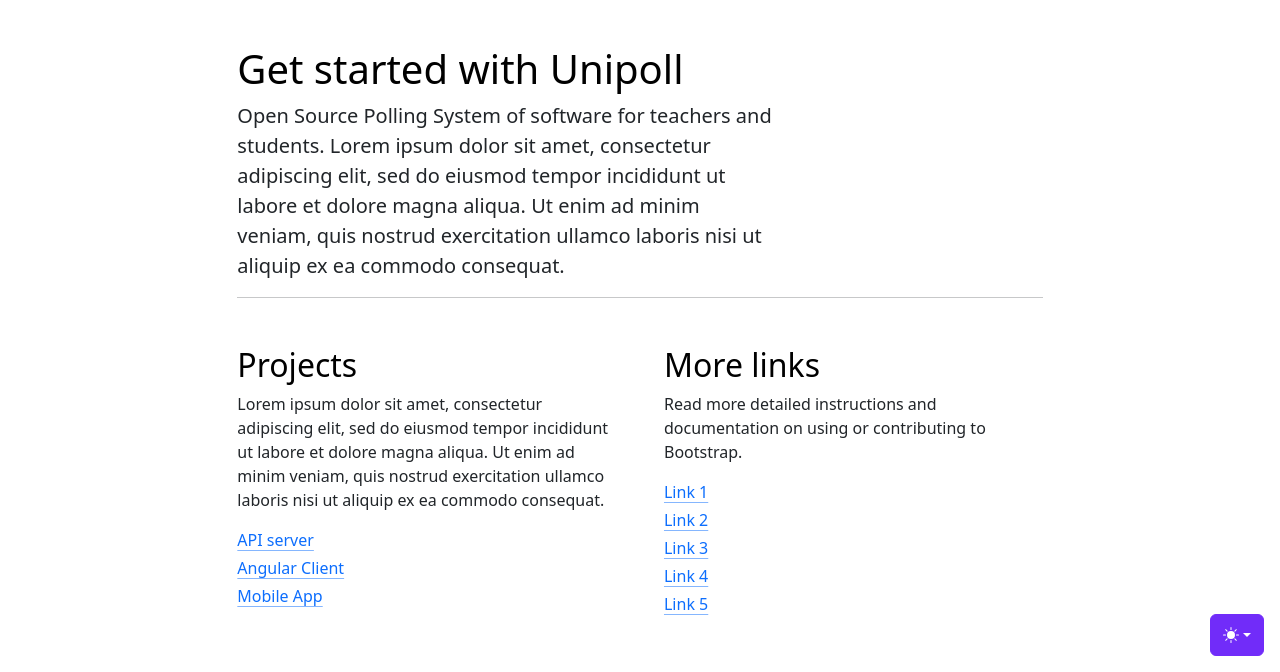
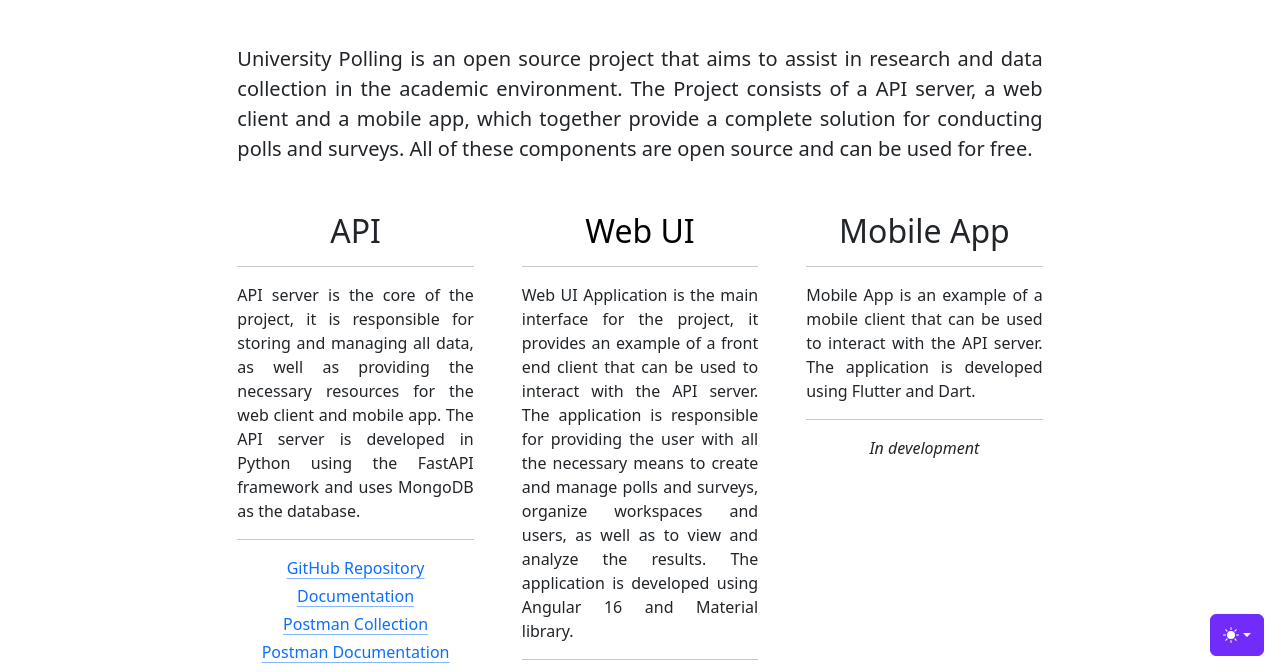
Before and after one commit to unipoll/unipoll.cc, a plain HTML site: page index.html in a window 1280 px wide. Shown: the part 128-800 px from the top of the page. Drawn offline with Linux system fonts and the light colour scheme.

Commit message:
Added links, updated description and layout

```diff
--- a/index.html
+++ b/index.html
@@ -83,7 +83,7 @@
   </div>
 
   <div class="col-lg-8 mx-auto p-4 py-md-5">
-    <header class="d-flex justify-content-between align-items-center pb-3 mb-5 border-bottom">
+    <header class="d-flex justify-content-between align-items-center pb-3 mb-5">
       <a href="/" class="d-flex align-items-center text-body-emphasis text-decoration-none">
         <img id="logo" class="bi me-2" height="40" src="assets/brand/icon-outline.svg" />
         <span class="fs-1">University Polling</span>
@@ -94,70 +94,102 @@
     </header>
 
     <main>
-      <h1 class="text-body-emphasis">Get started with Unipoll</h1>
-      <p class="fs-5 col-md-8">Open Source Polling System of software for teachers and students. Lorem ipsum dolor sit amet, consectetur adipiscing elit, sed do eiusmod tempor incididunt ut labore et dolore magna aliqua. Ut enim ad minim veniam, quis nostrud exercitation ullamco laboris nisi ut aliquip ex ea commodo consequat.
+      <p class="fs-5 col-md-12 mb-5" style="text-align: justify;">
+        University Polling is an open source project that aims to assist in research and data collection in the academic environment.
+        The Project consists of a API server, a web client and a mobile app, which together provide a complete solution for conducting polls and surveys.
+        All of these components are open source and can be used for free.
       </p>
 
-
-      <hr class="col-lg-12 col-md-2 mb-5">
-
       <div class="row g-5">
-        <div class="col-md-6">
-          <h2 class="text-body-emphasis">Projects</h2>
-          <p>Lorem ipsum dolor sit amet, consectetur adipiscing elit, sed do eiusmod tempor incididunt ut labore et dolore magna aliqua. Ut enim ad minim veniam, quis nostrud exercitation ullamco laboris nisi ut aliquip ex ea commodo consequat. </p>
-          <ul class="list-unstyled ps-0">
+        <!-- API Section -->
+        <div class="col-md-4">
+          <h2 class="text-center">API</h2>
+          <hr />
+          <p style="text-align: justify;">
+            API server is the core of the project, it is responsible for storing and managing all data, as well as providing the necessary resources for the web client and mobile app.
+            The API server is developed in Python using the FastAPI framework and uses MongoDB as the database.
+          </p>
+          <hr />
+          <ul class="text-center list-unstyled ps-0">
             <li>
               <a class="icon-link mb-1" href="https://github.com/unipoll/API" rel="noopener"
                 target="_blank">
-                API server
+                GitHub Repository
               </a>
             </li>
             <li>
-              <a class="icon-link mb-1" href="https://github.com/unipoll/Angular" rel="noopener"
+              <a class="icon-link mb-1" href="https://docs.unipoll.cc/api-docs" rel="noopener"
                 target="_blank">
-                Angular Client
+                Documentation
               </a>
             </li>
             <li>
-              <a class="icon-link mb-1" href="#" rel="noopener"
+              <a class="icon-link mb-1" href="https://unipoll.postman.co/workspace/API~149a004e-9e96-46b3-8458-a4c6c3f6fd78" rel="noopener"
                 target="_blank">
-                Mobile App
+                Postman Collection
+              </a>
+            </li>
+            <li>
+              <a class="icon-link mb-1" href="https://documenter.getpostman.com/view/19614303/2s9YR6ZDRA" rel="noopener"
+                target="_blank">
+                Postman Documentation
+              </a>
+            </li>
+            <li>
+              <a class="icon-link mb-1" href="https://api.unipoll.cc/docs" rel="noopener"
+                target="_blank">
+                Swagger API Reference
               </a>
             </li>
           </ul>
         </div>
-
-        <div class="col-md-6">
-          <h2 class="text-body-emphasis">More links</h2>
-          <p>Read more detailed instructions and documentation on using or contributing to Bootstrap.</p>
-          <ul class="list-unstyled ps-0">
+        <!-- Web App Section -->
+        <div class="col-md-4">
+          <h2 class="text-center text-body-emphasis">Web UI</h2>
+          <hr />
+          <p style="text-align: justify;">
+            Web UI Application is the main interface for the project, it provides an example of a front end client that can be used to interact with the API server.
+            The application is responsible for providing the user with all the necessary means to create and manage polls and surveys, organize workspaces and users, as well as to view and analyze the results.
+            The application is developed using Angular 16 and Material library.
+          </p>
+          <hr />
+          <ul class="text-center list-unstyled ps-0">
             <li>
-              <a class="icon-link mb-1" href="#">
-                Link 1
+              <a class="icon-link mb-1" href="https://github.com/unipoll/Angular" rel="noopener"
+                target="_blank">
+                GitHub Repository
               </a>
             </li>
             <li>
-              <a class="icon-link mb-1" href="#">
-                Link 2
+              <a class="icon-link mb-1" href="https://docs.unipoll.cc/web-app-docs" rel="noopener"
+                target="_blank">
+                Documentation
               </a>
             </li>
             <li>
-              <a class="icon-link mb-1" href="#">
-                Link 3
-              </a>
-            </li>
-            <li>
-              <a class="icon-link mb-1" href="#">
-                Link 4
-              </a>
-            </li>
-            <li>
-              <a class="icon-link mb-1" href="#">
-                Link 5
+              <a class="icon-link mb-1" href="https://app.unipoll.cc" rel="noopener"
+                target="_blank">
+                Demo
               </a>
             </li>
           </ul>
         </div>
+        <!-- Mobile App Section -->
+        <div class="col-md-4">
+          <h2 class="text-center">Mobile App</h2>
+          <hr />
+          <p style="text-align: justify;">
+            Mobile App is an example of a mobile client that can be used to interact with the API server.
+            The application is developed using Flutter and Dart.
+          </p>
+          <hr />
+          <ul class="text-center list-unstyled ps-0">
+            <li>
+              <span><i>In development</i></span>
+            </li>
+          </ul>
+        </div>
+
       </div>
     </main>
 
```
